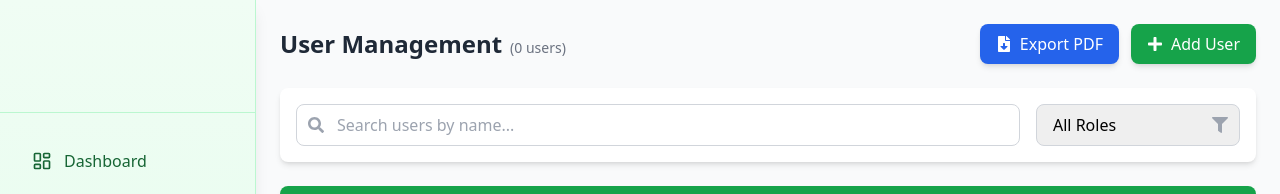
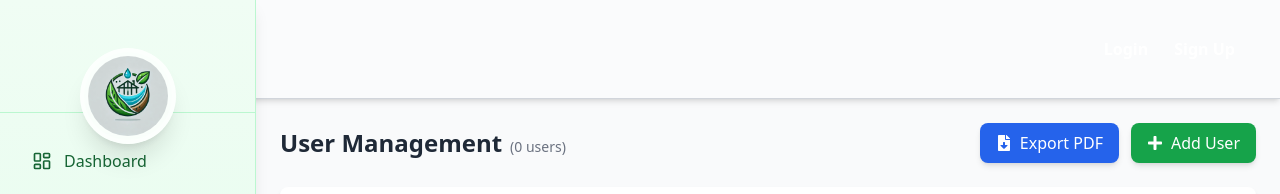
Before and after one commit to YMSenanayake/Green_House_Management_System, a React (Create React App) app in the folder ITP/frontend/: page /e_allusers in a window 1280 px wide. Shown: the top 194 px of the page. Built offline with nearby package versions, Linux system fonts and the light colour scheme; no server answers.

Commit message:
employee dashboard pie chard update

```diff
--- a/ITP/frontend/src/page/emplyee/Allusers.js
+++ b/ITP/frontend/src/page/emplyee/Allusers.js
@@ -13,6 +13,7 @@ import autoTable from 'jspdf-autotable';
 import { useNavigate } from "react-router-dom";
 import logo from "../../components/header/logo.png";
 import Adminnavbar from "./component/Adminnavbar";
+import Navbar from "../../components/header/Navbar";
 
 AOS.init({
   duration: 1500,
@@ -305,6 +306,7 @@ function Allusers() {
 
   return (
     <div className="min-h-screen bg-gray-50">
+      <Navbar/>
       <Adminnavbar />
 
       <div className="ml-64 p-6">
--- a/ITP/frontend/src/page/emplyee/Approveleave.js
+++ b/ITP/frontend/src/page/emplyee/Approveleave.js
@@ -8,6 +8,7 @@ import {
 import moment from "moment";
 import Swal from "sweetalert2";
 import Adminnavbar from "./component/Adminnavbar";
+import Navbar from "../../components/header/Navbar";
 
 const { Title, Text, Paragraph } = Typography;
 const { RangePicker } = DatePicker;
@@ -470,6 +471,7 @@ function Approveleave() {
       color: UI_COLORS.TEXT
     }}
     >
+    <Navbar/>
       <Adminnavbar/>
 
       <Card
--- a/ITP/frontend/src/page/emplyee/Employeedashboard.js
+++ b/ITP/frontend/src/page/emplyee/Employeedashboard.js
@@ -242,7 +242,7 @@ function Employeedashboard() {
                   {/* Pie Chart */}
                   <div className="flex justify-center items-center">
                     {data && (
-                      <div className="w-full max-w-xs">
+                      <div className="w-full max-full">
                         <Pie
                           data={data}
                           options={{
```
Lines whose indentation alone changed are shown as unchanged.
